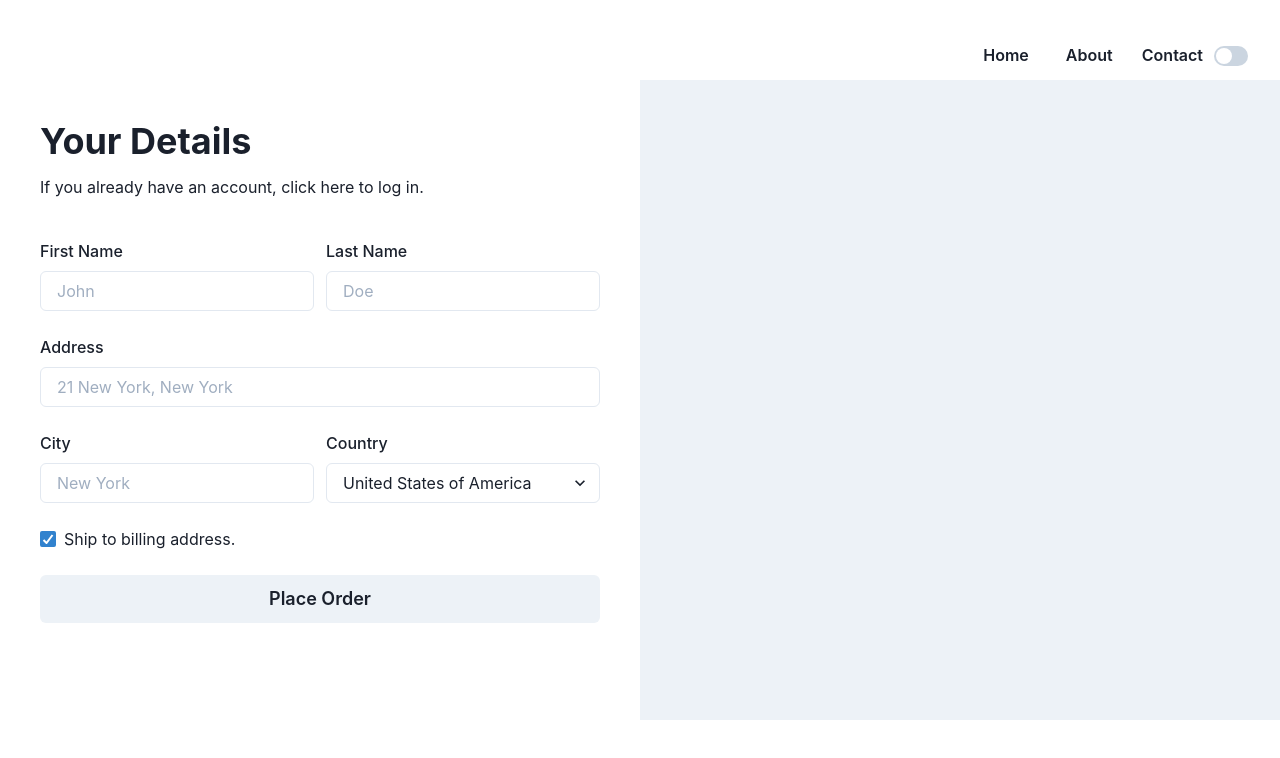
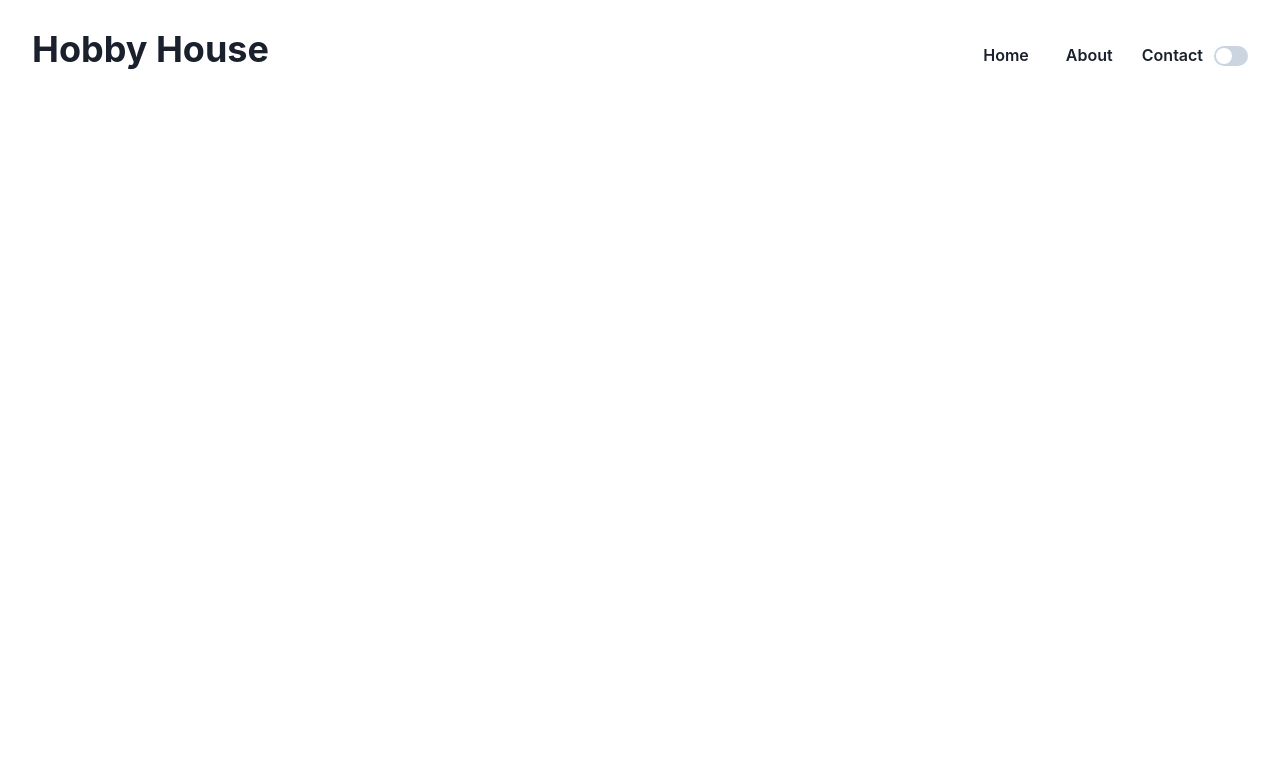
Before and after one commit to CGlinka95/hobby-house, a Next.js app in the folder hobby-house/: page / in a window 1280 px wide. Shown: the top 758 px of the page. Built offline with nearby package versions, Linux system fonts and the light colour scheme.

Commit message:
fixes and heading
made some general fixes, deleted content that I don't need anymore, added some folder organization, and added a heading for the store name

```diff
--- a/hobby-house/components/cart.tsx
+++ /dev/null
@@ -1,16 +0,0 @@
-import { VStack } from '@chakra-ui/react';
-
-const Cart = () => {
-    return (
-        <VStack
-            w="full"
-            h="full"
-            p={10}
-            spacing={10}
-            alignItems="flex-start"
-            bg="gray.100"
-        ></VStack>
-    );
-};
-
-export default Cart;
--- a/hobby-house/components/details.tsx
+++ /dev/null
@@ -1,63 +0,0 @@
-import { FormControl, FormLabel, Input, VStack, Heading, Text, SimpleGrid, GridItem, Select, Checkbox, Button } from '@chakra-ui/react';
-
-const Details = () => {
-    return (
-        <VStack
-            w="full"
-            h="full"
-            p={10}
-            spacing={10}
-            alignItems="flex-start"
-        >
-            <VStack spacing={3} alignItems="flex-start">
-                <Heading>Your Details</Heading>
-                <Text>If you already have an account, click here to log in.</Text>
-            </VStack>
-            <SimpleGrid columns={2} columnGap={3} rowGap={6} w="full">
-                <GridItem colSpan={1}>
-                    <FormControl>
-                        <FormLabel>First Name</FormLabel>
-                        <Input placeholder="John" />
-                    </FormControl>
-                </GridItem>
-                <GridItem colSpan={1}>
-                    <FormControl>
-                        <FormLabel>Last Name</FormLabel>
-                        <Input placeholder="Doe" />
-                    </FormControl>
-                </GridItem>
-                <GridItem colSpan={2}>
-                    <FormControl>
-                        <FormLabel>Address</FormLabel>
-                        <Input placeholder="21 New York, New York" />
-                    </FormControl>
-                </GridItem>
-                <GridItem colSpan={1}>
-                    <FormControl>
-                        <FormLabel>City</FormLabel>
-                        <Input placeholder="New York" />
-                    </FormControl>
-                </GridItem>
-                <GridItem colSpan={1}>
-                    <FormControl>
-                        <FormLabel>Country</FormLabel>
-                        <Select>
-                            <option value="usa">United States of America</option>
-                            <option value="uae">United Arab Emirates</option>
-                            <option value="nmk">North Macedonia</option>
-                            <option value="de">Germany</option>
-                        </Select>
-                    </FormControl>
-                </GridItem>
-                <GridItem colSpan={2}>
-                    <Checkbox defaultChecked>Ship to billing address.</Checkbox>
-                </GridItem>
-                <GridItem colSpan={2}>
-                    <Button size="lg" w="full">Place Order</Button>
-                </GridItem>
-            </SimpleGrid>
-        </VStack>
-    );
-};
-
-export default Details;
--- a/hobby-house/components/navbar.tsx
+++ b/hobby-house/components/navbar/NavBar.tsx
@@ -1,9 +1,9 @@
-import { useColorMode, Switch, Flex, Button, IconButton, Heading } from "@chakra-ui/react";
+import { useColorMode, Switch, Flex, Button, IconButton } from "@chakra-ui/react";
 import { useState } from "react";
 import { FaHamburger, FaTimesCircle } from "react-icons/fa";
 import NextLink from 'next/link';
 
-const navbar = () => {
+const NavBar = () => {
     const { colorMode, toggleColorMode } = useColorMode()
     const isDark = colorMode === 'dark'
     const [display, changeDisplay] = useState('none')
@@ -61,7 +61,7 @@ const navbar = () => {
                   onClick={() => changeDisplay('flex')}
                 />
                 <Switch
-                  color="orange"
+                  color="orangered"
                   isChecked={isDark}
                   onChange={toggleColorMode}
                 />
@@ -131,4 +131,4 @@ const navbar = () => {
     )
 }
 
-export default navbar;
+export default NavBar;
--- a/hobby-house/pages/api/hello.ts
+++ /dev/null
@@ -1,13 +0,0 @@
-// Next.js API route support: https://nextjs.org/docs/api-routes/introduction
-import type { NextApiRequest, NextApiResponse } from 'next'
-
-type Data = {
-  name: string
-}
-
-export default function handler(
-  req: NextApiRequest,
-  res: NextApiResponse<Data>
-) {
-  res.status(200).json({ name: 'John Doe' })
-}
--- a/hobby-house/pages/index.tsx
+++ b/hobby-house/pages/index.tsx
@@ -1,16 +1,16 @@
 import React from "react";
-import { Box, Container, Flex, Heading } from "@chakra-ui/react";
-import Cart  from '../components/cart';
-import Details from '../components/details';
-import Navbar from "../components/navbar";
+import { Container, Flex, Heading } from "@chakra-ui/react";
+import NavBar from "../components/navbar/navbar";
 
 const Home = () => {
   return (
     <Container maxW="container.xl" p={0}>
-      <Navbar />
-      <Flex h="100vh" py={20}>
-        <Details />
-        <Cart />
+      <Flex w="100vw" py={7}>
+        <Heading px="2rem">Hobby House</Heading>
+        <NavBar />
+      </Flex>
+      <Flex h="100vh" py={15}>
+
       </Flex>
     </Container>
   )
```
Also changed, not shown: 1 other file (tests, documents, lock files or other folders).
